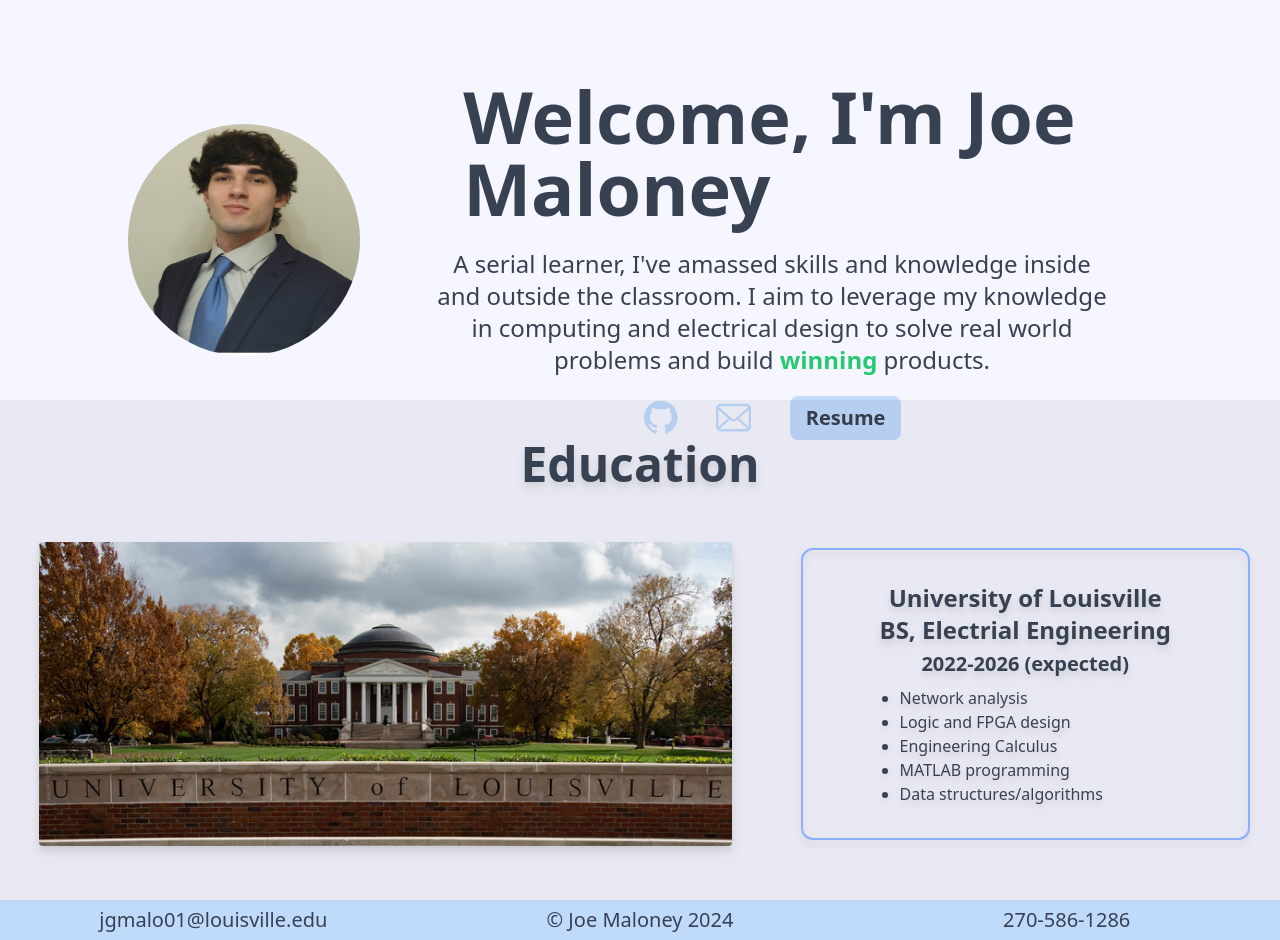
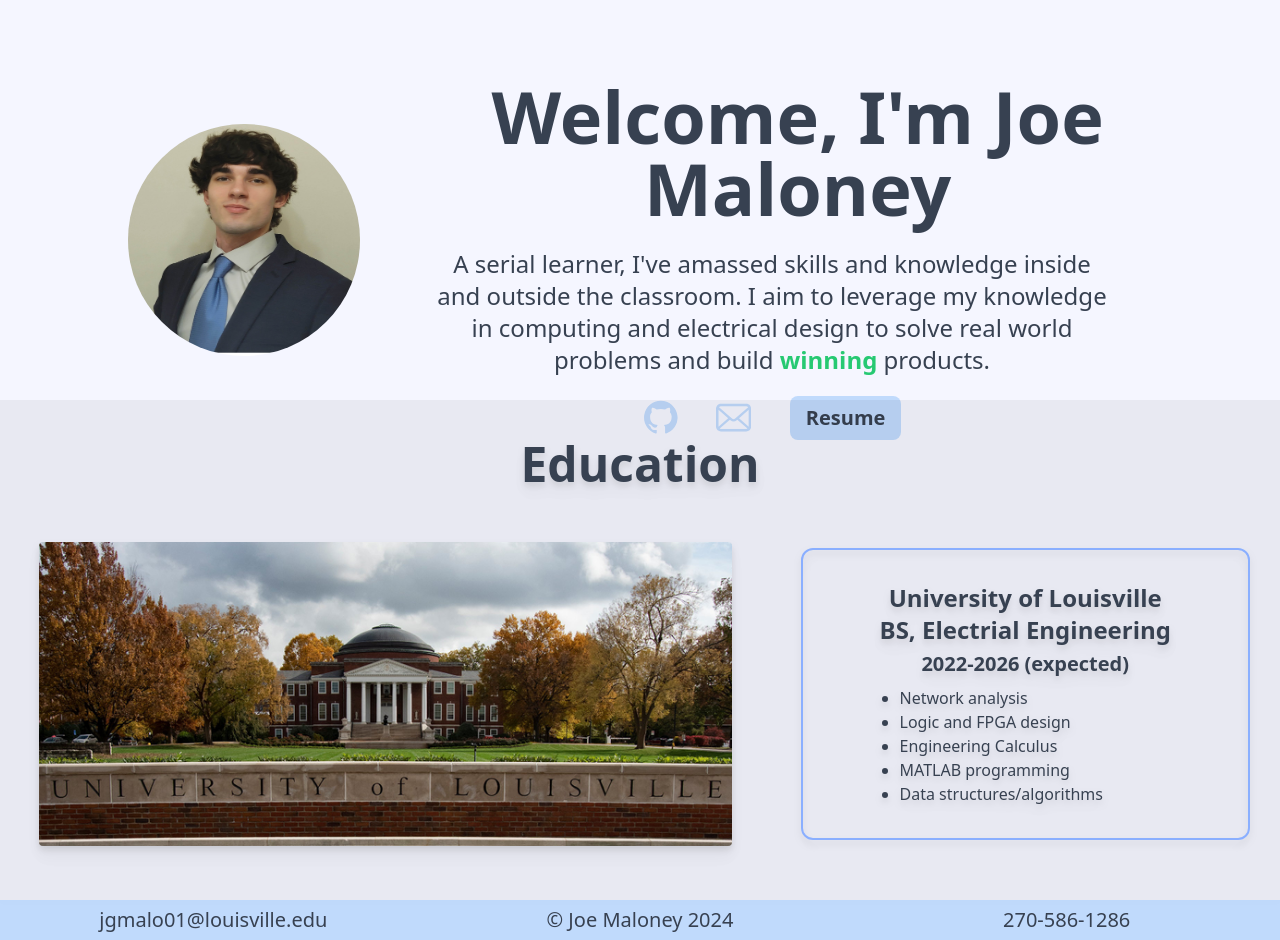
Before and after one commit to joemowed/profile-site, an Angular app in the folder portfolio/: page / in a window 1280 px wide. Built offline with nearby package versions, Linux system fonts and the light colour scheme; what @ng-icons/core, @ng-icons/octicons would draw is missing.

Commit message:
centered intro text

```diff
--- a/portfolio/src/app/about-me/about-me.component.html
+++ b/portfolio/src/app/about-me/about-me.component.html
@@ -3,7 +3,7 @@
   <img [src]="profileImageSrc" alt="picture of me"
     class=" mx-auto lg:mx-0 rounded-full lg:my-auto lg:row-span-1 row-span-2 aspect-square lg:p-0 p-[2vh]   " />
   <div class="lg:col-span-3 mx-5 lg:my-auto">
-    <p class="font-bold lg:text-7xl leading-normal text-5xl text-center mb-6 lg:text-left   lg:pl-[4vw]" id="introText">
+    <p class="font-bold lg:text-7xl leading-normal text-5xl text-center mb-6    lg:pl-[4vw]" id="introText">
       @for(eachChar of introTextPreAnimation; track $index){<span [id]="'introSpans-'+$index"
         class="transition-all ease-in text-background w-fit h-fit duration-[1.0s] m-0 border-0 ">{{eachChar}}</span>}
     </p>
```
